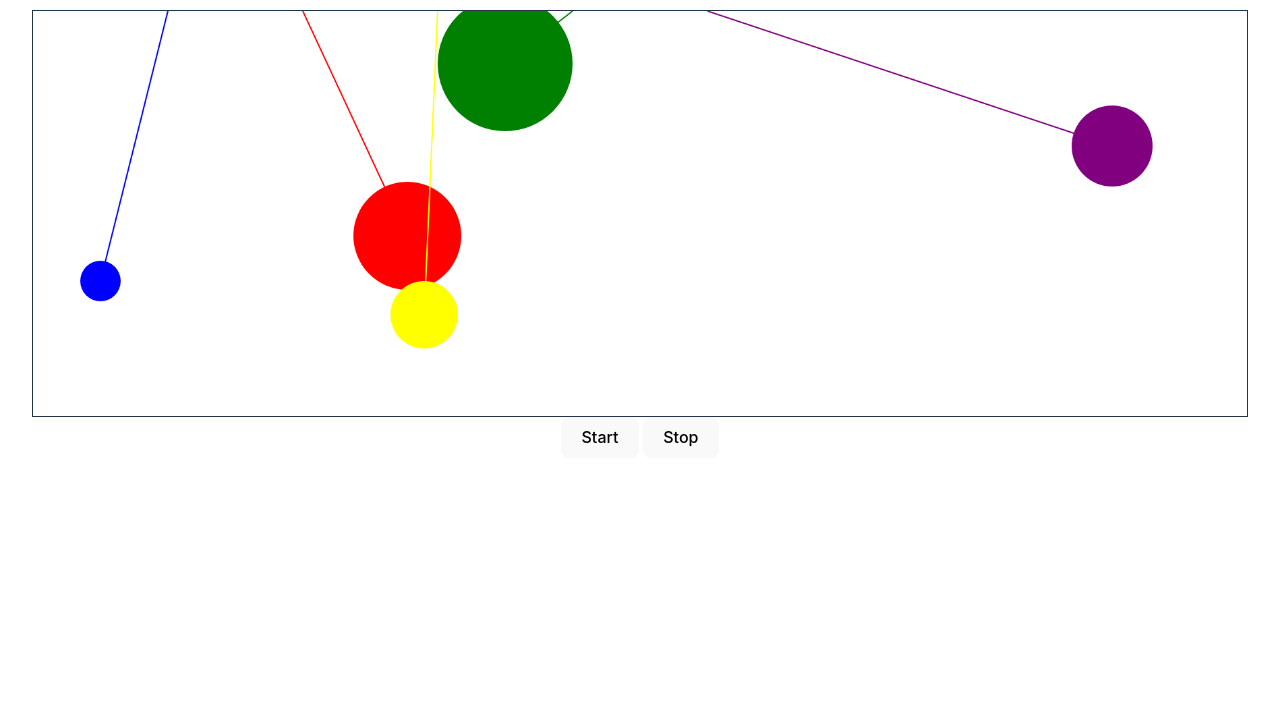
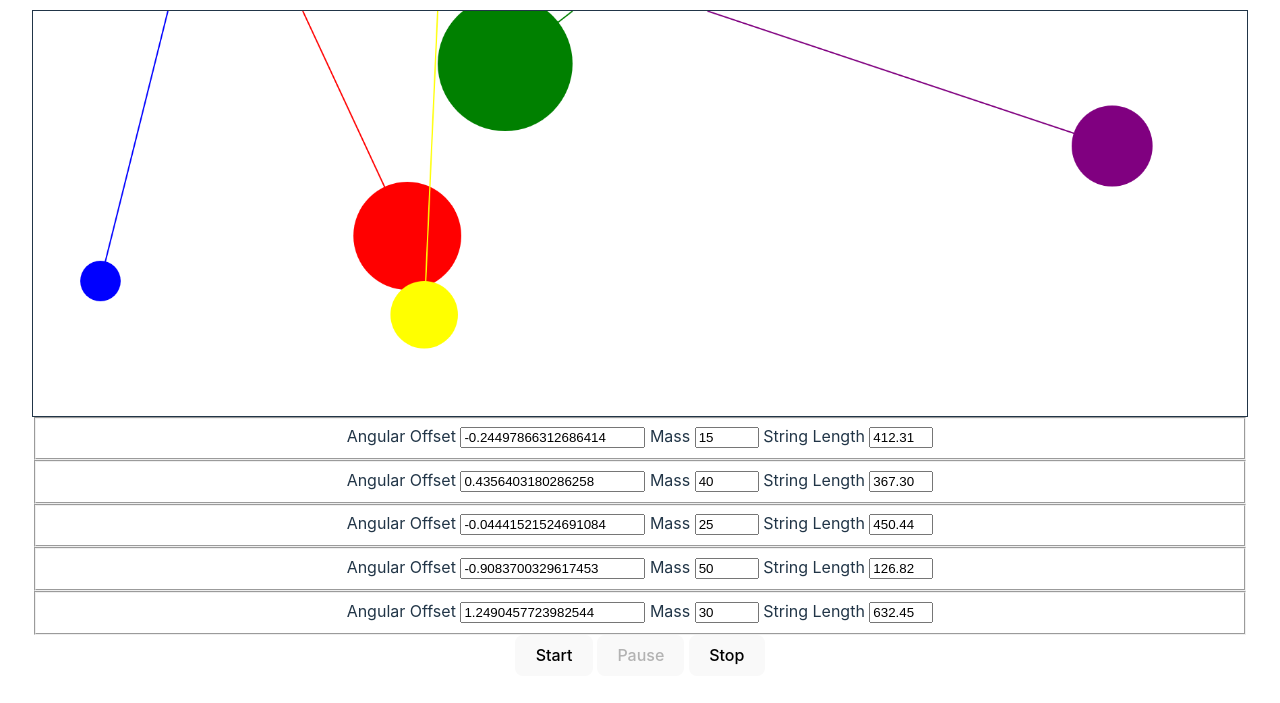
Before and after one commit to berdy88/pendulum, a website built with Vite: page frontend/index.html in a window 1280 px wide. Shown: the part 147-850 px from the top of the page. Before the commit the page ends 800 px from the top, so only its background shows below. Built offline with nearby package versions, Linux system fonts and the light colour scheme.

Commit message:
add more controls and support for pause/resume

```diff
--- a/backend/index.js
+++ b/backend/index.js
@@ -45,6 +45,12 @@ app.get('/stop', (_, res) => {
   res.send();
 });
 
+app.get('/resume', (_, res) => {
+  console.log(instanceNumber, 'Resuming');
+  pendulum.resume();
+  res.send();
+});
+
 app.listen(port, () => {
   console.log(`Example app listening on port ${port}`)
 });
--- a/frontend/index.html
+++ b/frontend/index.html
@@ -1,17 +1,100 @@
 <!doctype html>
 <html lang="en">
 <head>
-    <meta charset="UTF-8" />
-    <link rel="icon" type="image/svg+xml" href="/vite.svg" />
-    <meta name="viewport" content="width=device-width, initial-scale=1.0" />
+  <meta charset="UTF-8"/>
+  <link rel="icon" type="image/svg+xml" href="/vite.svg"/>
+  <meta name="viewport" content="width=device-width, initial-scale=1.0"/>
   <title>Vite App</title>
 </head>
 <body>
 <div id="app">
   <h1>Pendulum</h1>
   <canvas id="pendulum-render" width="1800" height="600"></canvas>
+
+  <fieldset id="pendulum-0-controls">
+    <label>
+      Angular Offset
+      <input name="angularOffset" type="number"/>
+    </label>
+
+    <label>
+      Mass
+      <input name="mass" type="number" min="10" max="200"/>
+    </label>
+
+    <label>
+      String Length
+      <input name="stringLength" type="number" min="100" max="550"/>
+    </label>
+  </fieldset>
+  <fieldset id="pendulum-1-controls">
+    <label>
+      Angular Offset
+      <input name="angularOffset" type="number"/>
+    </label>
+
+    <label>
+      Mass
+      <input name="mass" type="number" min="10" max="200"/>
+    </label>
+
+    <label>
+      String Length
+      <input name="stringLength" type="number" min="100" max="550"/>
+    </label>
+  </fieldset>
+  <fieldset id="pendulum-2-controls">
+    <label>
+      Angular Offset
+      <input name="angularOffset" type="number"/>
+    </label>
+
+    <label>
+      Mass
+      <input name="mass" type="number" min="10" max="200"/>
+    </label>
+
+    <label>
+      String Length
+      <input name="stringLength" type="number" min="100" max="550"/>
+    </label>
+  </fieldset>
+  <fieldset id="pendulum-3-controls">
+    <label>
+      Angular Offset
+      <input name="angularOffset" type="number"/>
+    </label>
+
+    <label>
+      Mass
+      <input name="mass" type="number" min="10" max="200"/>
+    </label>
+
+    <label>
+      String Length
+      <input name="stringLength" type="number" min="100" max="550"/>
+    </label>
+  </fieldset>
+  <fieldset id="pendulum-4-controls">
+    <label>
+      Angular Offset
+      <input name="angularOffset" type="number"/>
+    </label>
+
+    <label>
+      Mass
+      <input name="mass" type="number" min="10" max="200"/>
+    </label>
+
+    <label>
+      String Length
+      <input name="stringLength" type="number" min="100" max="550"/>
+    </label>
+  </fieldset>
+
   <div>
     <button id="startBtn">Start</button>
+    <button id="pauseBtn" disabled>Pause</button>
     <button id="stopBtn">Stop</button>
   </div>
 </div>
--- a/frontend/main.js
+++ b/frontend/main.js
@@ -5,6 +5,7 @@ const canvas = document.getElementById('pendulum-render');
 const canvasContext = canvas.getContext('2d');
 
 const startBtn = document.querySelector('#startBtn');
+const pauseBtn = document.querySelector('#pauseBtn');
 const stopBtn = document.querySelector('#stopBtn');
 
 const danglePoints = [200, 400, 600, 800, 1000];
@@ -46,11 +47,33 @@ function start() {
   });
   simulationRunning = true;
   updatePendulums();
+
+  pauseBtn.disabled = false;
+  pauseBtn.innerText = 'Pause';
 }
 
 function stop() {
   simulationRunning = false;
   pendulums.forEach((p) => p.stop());
+
+  pauseBtn.disabled = true;
+}
+
+function pauseResume() {
+   if (simulationRunning) {
+    pendulums.forEach(async (p) => {
+      await p.stop();
+    });
+    simulationRunning = false;
+    pauseBtn.innerText = 'Resume'
+  } else {
+    pendulums.forEach(async (p) => {
+      await p.resume();
+    });
+    simulationRunning = true;
+    updatePendulums();
+    pauseBtn.innerText = 'Pause'
+  }
 }
 
 function getCanvasMousePosition(ev) {
@@ -101,6 +124,7 @@ canvas.addEventListener('mouseup', canvasMouseUp);
 canvas.addEventListener('mouseout', canvasMouseUp);
 
 startBtn.addEventListener('click', start);
+pauseBtn.addEventListener('click', pauseResume);
 stopBtn.addEventListener('click', stop);
 
 requestAnimationFrame(draw);
--- /dev/null
+++ b/frontend/pendulum-controls.js
@@ -0,0 +1,67 @@
+export class PendulumControls {
+  _angularOffset = 0;
+  angularOffsetControl;
+  _mass = 25;
+  massControl;
+  _stringLength = 0;
+  stringLengthControl;
+
+  _onChange;
+
+  constructor(pendulumIndex, onChange) {
+    const controls = document.querySelector(`#pendulum-${pendulumIndex}-controls`);
+    if (controls) {
+      this.angularOffsetControl = controls.querySelector('[name=angularOffset]');
+      this.angularOffsetControl.addEventListener('change', (ev) => this.angularOffset = Number(ev.target.value));
+      this.massControl = controls.querySelector('[name=mass]');
+      this.massControl.addEventListener('change', (ev) => this.mass = Number(ev.target.value));
+      this.stringLengthControl = controls.querySelector('[name=stringLength]');
+      this.stringLengthControl.addEventListener('change', (ev) => this.stringLength = Number(ev.target.value));
+    }
+
+    if (typeof onChange === 'function') {
+      this._onChange = onChange;
+    }
+  }
+
+  get angularOffset() {
+    return this._angularOffset;
+  }
+  set angularOffset(angle) {
+    this._angularOffset = angle;
+    this.angularOffsetControl.value = angle;
+    this._onChange && this._onChange({angularOffset: angle});
+  }
+
+  get mass() {
+    return this._angularOffset;
+  }
+  set mass(mass) {
+    this._mass = mass;
+    this.massControl.value = mass;
+    this._onChange && this._onChange({mass: mass});
+  }
+
+  get stringLength() {
+    return this._stringLength;
+  }
+  set stringLength(length) {
+    this._stringLength = length;
+    this.stringLengthControl.value = length;
+    this._onChange && this._onChange({stringLength: length});
+  }
+
+  get params() {
+    return {
+      angularOffset: this._angularOffset,
+      mass: this._mass,
+      stringLength: this._stringLength
+    }
+  }
+
+  set params(params) {
+    this.angularOffset = params.angularOffset;
+    this.mass = params.mass;
+    this.stringLength = params.stringLength;
+  }
+}
--- a/frontend/pendulum.js
+++ b/frontend/pendulum.js
@@ -1,8 +1,11 @@
+import {PendulumControls} from './pendulum-controls.js';
+
 export class Pendulum {
   index;
   apiUrl;
   canvasContext;
   stringOffset;
+  controls;
 
   x;
   y;
@@ -20,7 +23,9 @@ export class Pendulum {
     this.x = x;
     this.y = y;
     this.mass = mass;
+    this.controls = new PendulumControls(this.index, (params) => this.updateParams(params));
     this.calculateParamsFromCoordinates();
+    this.controls.mass = this.mass;
   }
 
   calculateParamsFromCoordinates() {
@@ -28,6 +33,17 @@ export class Pendulum {
     const h = Math.sqrt(Math.pow(x, 2) + Math.pow(this.y, 2));
     this.angularOffset = Math.asin(x / h);
     this.stringLength = h;
+
+    // sync values with controls
+    this.controls.angularOffset = this.angularOffset;
+    this.controls.stringLength = this.stringLength;
+  }
+
+  updateParams(params) {
+    // sync with values from controls
+    for (const [param, val] of Object.entries(params)) {
+      this[param] = val;
+    }
   }
 
   async configure() {
@@ -47,6 +63,10 @@ export class Pendulum {
 
   async start() {
     return fetch(`${this.apiUrl}/start`);
+  }
+
+  async resume() {
+    return fetch(`${this.apiUrl}/resume`);
   }
 
   async stop() {
```
Also changed, not shown: backend/pendulum.js (+13 -5 lines). Lines whose indentation alone changed are shown as unchanged.
